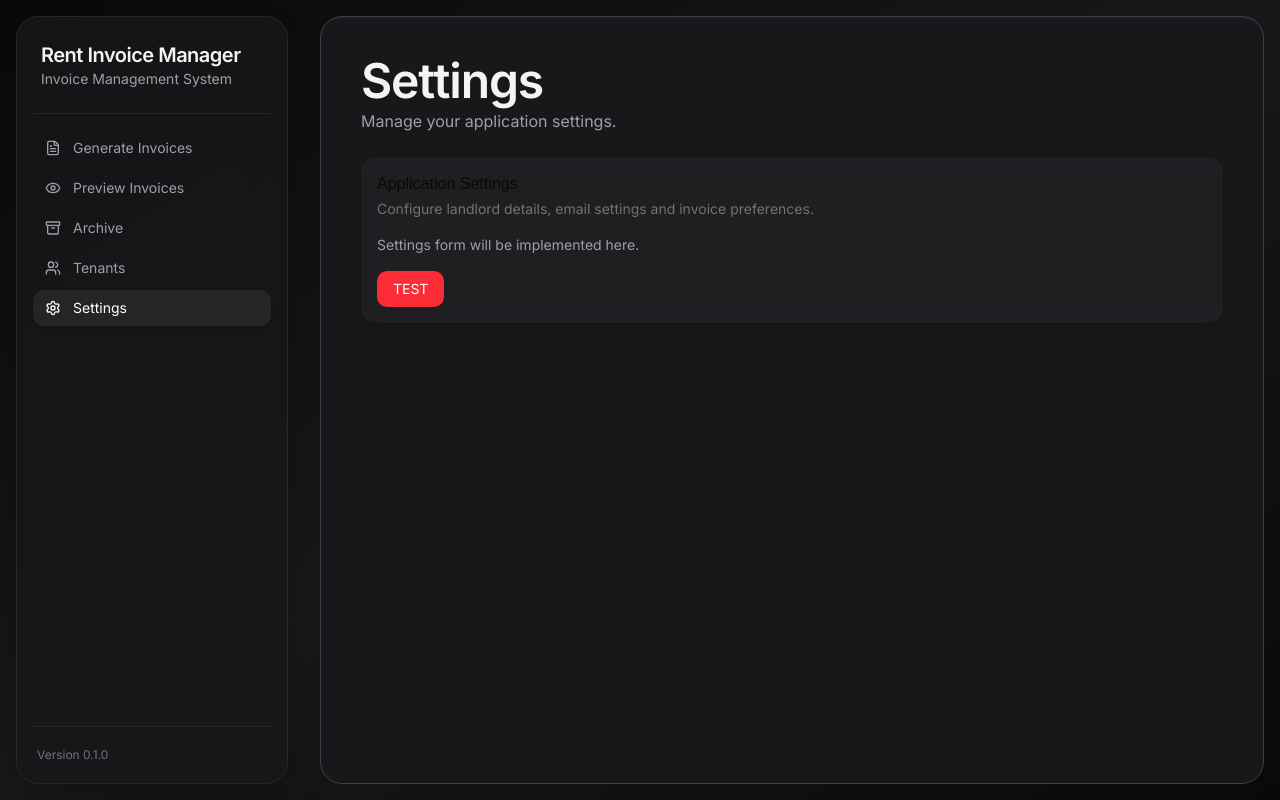
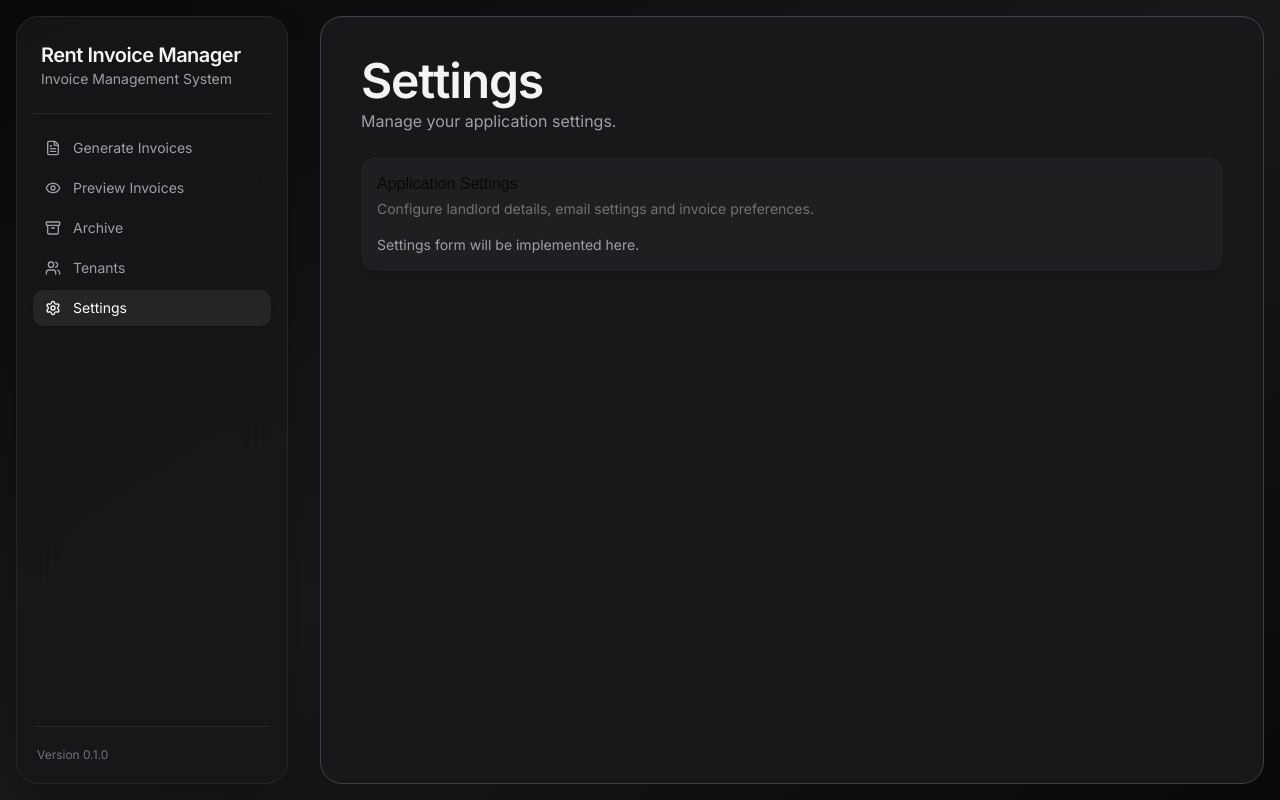
Before and after one commit to John4762/rent-invoice-manager, a React (Vite) app: page /settings in a window 1280 px wide. Built offline with nearby package versions, Linux system fonts and the light colour scheme; what @react-pdf/renderer would draw is missing.

Commit message:
Remove archive test utilities

```diff
--- a/src/pages/settings/SettingsPage.tsx
+++ b/src/pages/settings/SettingsPage.tsx
@@ -1,5 +1,3 @@
-import { invoke } from "@tauri-apps/api/core";
-
 import { AppContainer } from "@/components/common/AppContainer";
 import { PageHeader } from "@/components/common/PageHeader";
 
@@ -11,27 +9,6 @@ import {
   CardTitle,
 } from "@/components/ui/card";
 
-
-async function testArchive() {
-  try {
-    await invoke("seed_archive_data");
-
-    const invoice = await invoke(
-      "get_invoice_details",
-      {
-        invoiceNumber: "AJ/CP/3/26-27",
-      }
-    );
-
-    console.log(invoice);
-
-    alert(JSON.stringify(invoice, null, 2));
-  } catch (error) {
-    console.error(error);
-
-    alert(`ERROR: ${String(error)}`);
-  }
-}
 
 export function SettingsPage() {
   return (
@@ -62,18 +39,6 @@ export function SettingsPage() {
             Settings form will be implemented here.
           </p>
 
-          <button
-            onClick={testArchive}
-            className="
-    rounded-lg
-    bg-red-500
-    px-4
-    py-2
-    text-white
-  "
-          >
-            TEST
-          </button>
         </CardContent>
       </Card>
     </AppContainer>
```
